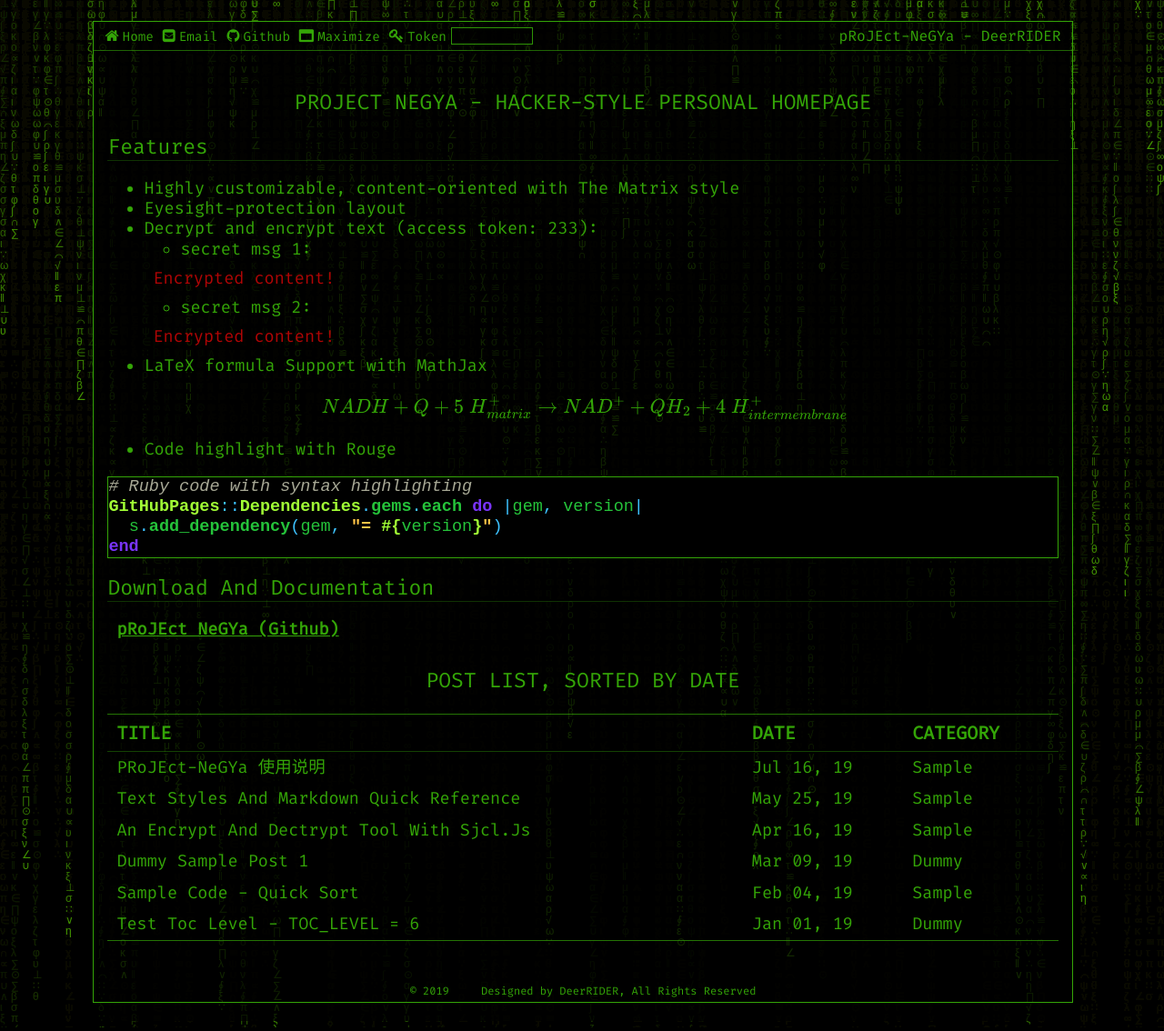
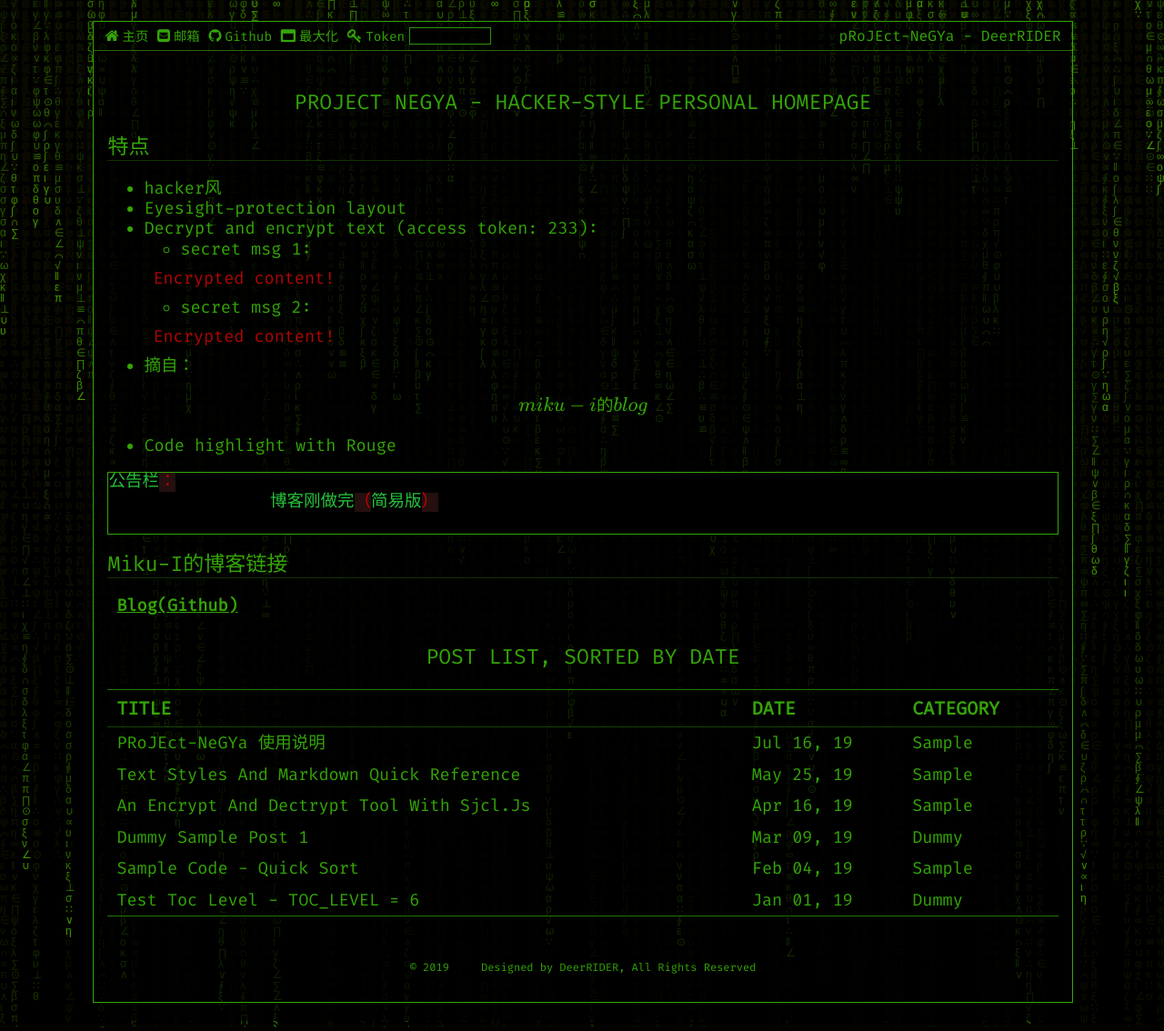
Before and after one commit to Miku-i/blok, a Jekyll site: the page built from pages/index.md, in a window 1280 px wide. Shown: the whole page at 91% size. Built offline with Jekyll 4.4.1, drawn with Linux system fonts in a browser that asks for light colours; formulas are drawn with MathJax 3.

Commit message:
修改了页面

````diff
--- a/_includes/header.html
+++ b/_includes/header.html
@@ -9,7 +9,7 @@
                     <a class="header_btn" href="{{ site.url }}{{ site.baseurl }}">
                         <i class="fa fa-home">
                             {% if page.btn_text != false %}
-                                <p class="btn_text">Home</p>
+                                <p class="btn_text">主页</p>
                             {% endif %}
                         </i>
                     </a>
@@ -19,7 +19,7 @@
                     <a class="header_btn" href="mailto://{{ site.email }}">
                         <i class="fa fa-envelope-square">
                             {% if page.btn_text != false %}
-                                <p class="btn_text">Email</p>
+                                <p class="btn_text">邮箱</p>
                             {% endif %}
                         </i>
                     </a>
@@ -39,7 +39,7 @@
                     <a class="header_btn" id="mxmz_btn" onclick="toggle_maximize()">
                         <i class="fa fa-window-maximize">
                             {% if page.btn_text != false %}
-                                <p class="btn_text" id="mxmz_text">Maximize</p>
+                                <p class="btn_text" id="mxmz_text">最大化</p>
                             {% endif %}
                         </i>
                     </a>
--- a/pages/index.md
+++ b/pages/index.md
@@ -13,28 +13,27 @@ permalink: /
 
 # PROJECT NEGYA - HACKER-STYLE PERSONAL HOMEPAGE
 
-##  Features
-* Highly customizable, content-oriented with The Matrix style
+##  特点
+* hacker风
 * Eyesight-protection layout
 * Decrypt and encrypt text (access token: 233):
   * secret msg 1:
   <p class="encrypted" id="/MZAf/PKx9jpw8/Jnp7XQQFki2ibGnArZP46W+keVThXquhWwFROEFnbY8eC57Tw==">Encrypted content!</p>
   * secret msg 2:
   <p class="encrypted" id="G7D+0370pNmixIP1j7teCg1jtm9XCdOWYFH61lcM0LYWlT0hB3rS9raIs=">Encrypted content!</p>
-* LaTeX formula Support with MathJax
+* 摘自：[](https://github.com/akiritsu/pRoJEct-NeGYa)
 
 $$
-NADH+Q+5\;H_{matrix}^{+}\rightarrow NAD^{+}+QH_{2}+4\;H_{intermembrane}^{+}\!
+miku-i的blog
 $$
 
 * Code highlight with Rouge
 
 ```ruby
-# Ruby code with syntax highlighting
-GitHubPages::Dependencies.gems.each do |gem, version|
-  s.add_dependency(gem, "= #{version}")
-end
+公告栏：
+		博客刚做完（简易版）
+
 ```
-## Download and Documentation
+## miku-i的博客链接
 
-[**pRoJEct NeGYa (Github)**](https://github.com/akiritsu/pRoJEct-NeGYa)
+[**Blog(Github)**](https://github.com/Miku-i/blok.github.io)
````
